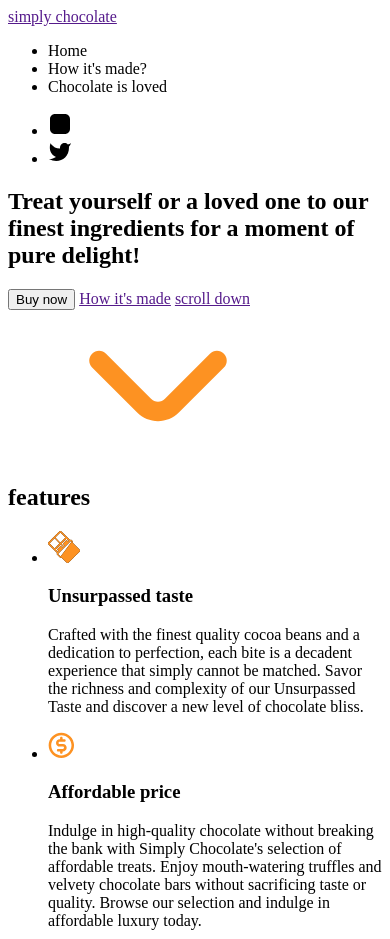
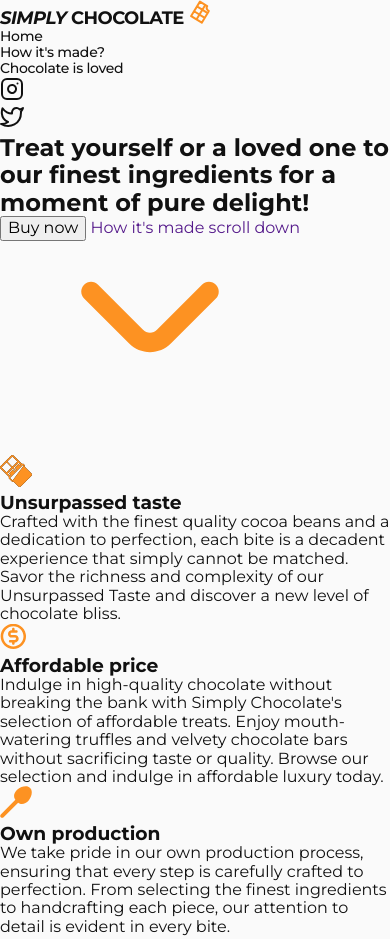
Before and after one commit to EvgenVls/simply_chocolate, a plain HTML site: page index.html in a window 390 px wide. Shown: the top 939 px of the page. Drawn offline with nearby package versions, Linux system fonts and the light colour scheme.

Commit message:
fonts modern-normalize common_styles styles_for_mobile-header

```diff
--- a/css/styles.css
+++ b/css/styles.css
@@ -0,0 +1,87 @@
+/* ============ COMMON STYLES ============ */
+h1,
+h2,
+h3,
+h4,
+h5,
+h6,
+p {
+    margin-top: 0;
+    margin-bottom: 0;
+}
+
+ul,
+ol {
+    margin-top: 0;
+    margin-bottom: 0;
+    padding-left: 0;
+}
+
+img {
+    display: block;
+}
+
+button {
+    cursor: pointer;
+}
+
+body {
+    font-family: 'Montserrat', sans-serif;
+    color: #111111;
+    background: #FAFAFA;
+}
+
+.list {
+    list-style-type: none;
+}
+
+.link {
+    text-decoration: none;
+}
+
+.visually-hidden {
+    position: absolute;
+    width: 1px;
+    height: 1px;
+    margin: -1px;
+    border: 0;
+    padding: 0;
+
+    white-space: nowrap;
+    clip-path: inset(100%);
+    clip: rect(0 0 0 0);
+    overflow: hidden;
+}
+
+.section {
+    padding: 0 0 60px;
+}
+/* ============ /COMMON STYLES ============ */
+
+/* ============ MOBILE HEADER STYLES ============ */
+.logotype {
+    font-size: 18px;
+    font-weight: 700;
+    line-height: 1.11;
+    letter-spacing: -0.03em;
+    text-transform: uppercase;
+    color: #111111;
+}
+
+.logotype-accent {
+    font-style: italic;
+}
+
+.menu-list-item {
+    font-size: 14px;
+    font-weight: 500;
+    line-height: 1.14;
+    letter-spacing: -0.02em;
+    color: #111111;
+}
+
+.social-icon {
+    fill: transparent;
+    stroke: #111111;
+}
+/* ============ /MOBILE HEADER STYLES ============ */
--- a/index.html
+++ b/index.html
@@ -4,57 +4,74 @@
     <meta charset="UTF-8">
     <meta name="viewport" content="width=device-width, initial-scale=1.0">
     <title>Simply Chocolate</title>
+    <link rel="preconnect" href="https://fonts.googleapis.com">
+    <link rel="preconnect" href="https://fonts.gstatic.com" crossorigin>
+    <link href="https://fonts.googleapis.com/css2?family=Montserrat:ital,wght@0,400;0,500;0,600;0,700;1,700&display=swap"
+        rel="stylesheet">
+    <link rel="stylesheet" href="https://cdnjs.cloudflare.com/ajax/libs/modern-normalize/2.0.0/modern-normalize.min.css">
+    <link rel="stylesheet" href="./css/styles.css">
 </head>
 <body>
     <header>
-        <a class="logotype" href="">simply chocolate</a>
+        <div class="container">
+            <a class="logotype link" href=""><span class="logotype-accent">simply</span> chocolate
+                <svg class="logotype-icon" width="24" height="24">
+                    <use href="./images/icons.svg#icon-logotype"></use>
+                </svg>
+            </a>
             <nav class="menu">
-            <ul class="menu-list">
+                <ul class="menu-list list">
                     <li class="menu-list-item">Home</li>
-                <li class="menu-list-item">How it&apos;s made?</li>
+                    <li class="menu-list-item">How it&apos;s made&quest;</li>
                     <li class="menu-list-item">Chocolate is loved</li>
                 </ul>
             </nav>
-        <ul class="social-list">
+            <ul class="social-list list">
                 <li class="social-list-item">
-                <a class="social-link" href="">
+                    <a class="social-link link" href="">
                         <svg class="social-icon" width="24" height="24">
                             <use href="./images/icons.svg#icon-instagram"></use>
                         </svg>
                     </a>
                 </li>
                 <li class="social-list-item">
-                <a class="social-link" href="">
+                    <a class="social-link link" href="">
                         <svg class="social-icon" width="24" height="24">
                             <use href="./images/icons.svg#icon-twitter"></use>
                         </svg>
                     </a>
                 </li>
             </ul>
+        </div>
     </header>
     <main>
-        <section class="hero">
+        <section class="hero section">
+            <div class="container">
                 <h1 class="hero-title">Treat yourself or a loved one to
                     our finest ingredients for a moment
-            of pure delight!</h1>
+                    of pure delight&excl;</h1>
                 <button type="button">Buy now</button>
-            <a class="hero-link" href="">How it&apos;s made</a>
-            <a class="hero-scroll" href="">scroll down
+                <a class="hero-link link" href="">How it&apos;s made</a>
+                <a class="hero-scroll link" href="">scroll down
                     <svg class="skroll-icon">
                         <use href="./images/icons.svg#icon-scroll"></use>
                     </svg>
                 </a>
+            </div>
         </section>
-        <section class="features">
-            <h2>features</h2>
-            <ul class="features-list">
+        <section class="features section">
+            <div class="container">
+                <h2 class="visually-hidden">features</h2>
+                <ul class="features-list list">
                     <li class="features-list-item">
                         <svg class="features-icon" width="32" height="32">
                             <use href="./images/icons.svg#icon-taste"></use>
                         </svg>
                         <h3 class="features-list-item-title">Unsurpassed taste</h3>
-                    <p class="features-list-item-text">Crafted with the finest quality cocoa beans and a dedication to perfection, each bite is a decadent experience that
-                    simply cannot be matched. Savor the richness and complexity of our Unsurpassed Taste and discover a new level of
+                        <p class="features-list-item-text">Crafted with the finest quality cocoa beans and a dedication to perfection,
+                            each bite is a decadent experience that
+                            simply cannot be matched. Savor the richness and complexity of our Unsurpassed Taste and discover a new
+                            level of
                             chocolate bliss.</p>
                     </li>
                     <li class="features-list-item">
@@ -62,8 +79,10 @@
                             <use href="./images/icons.svg#icon-price"></use>
                         </svg>
                         <h3 class="features-list-item-title">Affordable price</h3>
-                    <p class="features-list-item-text">Indulge in high-quality chocolate without breaking the bank with Simply Chocolate's selection of affordable treats.
-                    Enjoy mouth-watering truffles and velvety chocolate bars without sacrificing taste or quality. Browse our selection and
+                        <p class="features-list-item-text">Indulge in high-quality chocolate without breaking the bank with Simply
+                            Chocolate's selection of affordable treats.
+                            Enjoy mouth-watering truffles and velvety chocolate bars without sacrificing taste or quality. Browse our
+                            selection and
                             indulge in affordable luxury today.</p>
                     </li>
                     <li class="features-list-item">
@@ -71,17 +90,21 @@
                             <use href="./images/icons.svg#icon-spoon"></use>
                         </svg>
                         <h3 class="features-list-item-title">Own production</h3>
-                    <p class="features-list-item-text">We take pride in our own production process, ensuring that every step is carefully crafted to perfection. From selecting
+                        <p class="features-list-item-text">We take pride in our own production process, ensuring that every step is
+                            carefully crafted to perfection. From selecting
                             the finest ingredients to handcrafting each piece, our attention to detail is evident in every bite.</p>
                     </li>
                 </ul>
+            </div>
         </section>
-        <section class="ingredients">
+        <section class="ingredients section">
+            <div class="container">
                 <h2 class="ingredients-title">it all adds up to one exceptional taste sensation</h2>
-            <p class="ingredients-text">At Simply Chocolate, we believe that the secret to exceptional chocolate is in the details. From the sourcing of the
+                <p class="ingredients-text">At Simply Chocolate, we believe that the secret to exceptional chocolate is in the details.
+                    From the sourcing of the
                     finest ingredients to the careful crafting of each individual piece, every step of our process adds up to one
                     exceptional taste sensation.</p>
-            <ul class="ingredients-list">
+                <ul class="ingredients-list list">
                     <li class="ingredients-list-item">
                         <img src="./images/milk-white-chocolate.jpg" alt="milk chocolate">
                         <p class="ingredients-list-item-text">milk chocolate</p>
@@ -99,71 +122,83 @@
                         <p class="ingredients-list-item-text">semi - sweet chocolate</p>
                     </li>
                 </ul>
+            </div>
         </section>
-        <section class="making">
-            <h2 class="making-title">how it's made</h2>
+        <section class="making section">
+            <div class="container">
+                <h2 class="making-title">how it&apos;s made&quest;</h2>
                 <img src="./images/hot-chocolate.jpg" alt="making chocolate">
                 <h3 class="making-list-title">Try our chocolates today and discover the perfect balance of flavor</h3>
                 <ul class="making-list">
                     <li class="making-list-item">
-                    <p class="making-list-item-text">Heat the milk in a saucepan without bringing it to a boil. Add sugar and cocoa powder.</p>
+                        <p class="making-list-item-text">Heat the milk in a saucepan without bringing it to a boil. Add sugar and cocoa
+                            powder.</p>
                     </li>
                     <li class="making-list-item">
                         <p class="making-list-item-text">At the same time, prepare a water bath. Melt the butter on it.</p>
                     </li>
                     <li class="making-list-item">
-                    <p class="making-list-item-text">"Mix" the milk mixture and already liquid butter. Mix thoroughly with a silicone spatula so that the mass becomes
+                        <p class="making-list-item-text">"Mix" the milk mixture and already liquid butter. Mix thoroughly with a
+                            silicone spatula so that the mass becomes
                             uniform and silky.</p>
                     </li>
                     <li class="making-list-item">
                         <p class="making-list-item-text">Heat the mixture over low heat, letting it barely boil.</p>
                     </li>
                     <li class="making-list-item">
-                    <p class="making-list-item-text">Pour the chocolate into special containers (can be replaced with ice molds). Allow to cool and harden.</p>
+                        <p class="making-list-item-text">Pour the chocolate into special containers (can be replaced with ice molds).
+                            Allow to cool and harden.</p>
                     </li>
                 </ul>
+            </div>
         </section>
-        <section class="reviews">
+        <section class="reviews section">
+            <div class="container">
                 <h2 class="reviews-title">chocolate is loved</h2>
-            <ul class="reviews-list">
+                <ul class="reviews-list list">
                     <li class="reviews-item">
                         <img src="./images/victoria_dobrzhanska.jpg" alt="victoria dobrzhanska">
                         <h3 class="reviews-list-item-title">Victoria Dobrzhanska</h3>
-                    <p class="reviews-list-item-text">I love this chocolate bar. Perfect combination of light crispy wafer, covered in a thin layer chocolate.</p>
+                        <p class="reviews-list-item-text">I love this chocolate bar. Perfect combination of light crispy wafer, covered
+                            in a thin layer chocolate.</p>
                     </li>
                     <li class="reviews-item">
                         <img src="./images/nazar_babenko.jpg" alt="nazar babenko">
                         <h3 class="reviews-list-item-title">Nazar Babenko</h3>
-                    <p class="reviews-list-item-text">This chocolate confection is a delight! A delight! The wafer is light and crisp, the hazelnut cream is smooth, and the
+                        <p class="reviews-list-item-text">This chocolate confection is a delight! A delight! The wafer is light and
+                            crisp, the hazelnut cream is smooth, and the
                             chocolate is good.</p>
                     </li>
                     <li class="reviews-item">
                         <img src="./images/olena_kampusch.jpg" alt="olena kampusch">
                         <h3 class="reviews-list-item-title">Olena Kampusch</h3>
-                    <p class="reviews-list-item-text">Chocolate is a family favourite treat. Love the delicious smooth chocolate and the creaminess inside. The wafer is soft
+                        <p class="reviews-list-item-text">Chocolate is a family favourite treat. Love the delicious smooth chocolate and
+                            the creaminess inside. The wafer is soft
                             but crunchy.</p>
                     </li>
                 </ul>
                 <button type="button">Leave a review</button>
+            </div>
         </section>
     </main>
     <footer>
+        <div class="container">
             <h2 class="footer-title">Chocolate a delicious cure for a bad day</h2>
             <p class="contacts">Contact us</p>
             <address>
-            <ul class="address-list">
+                <ul class="address-list list">
                     <li class="address-list-item">
-                    <a class="address-link" href="tel:+380684439426">+380 (68) 443-94-26</a>
+                        <a class="address-link link" href="tel:+380684439426">+380 (68) 443-94-26</a>
                     </li>
                     <li class="address-list-item">
-                    <a class="address-link" href="mailto:simplychoc@gmail.com">simplychoc@gmail.com</a>
+                        <a class="address-link link" href="mailto:simplychoc@gmail.com">simplychoc@gmail.com</a>
                     </li>
                 </ul>
             </address>
-        <ul class="footer-menu">
-            <li class="footer-menu-item"><a class="footer-menu-link" href=""></a>Home</li>
-            <li class="footer-menu-item"><a class="footer-menu-link" href=""></a>How it&apos;s made?</li>
-            <li class="footer-menu-item"><a class="footer-menu-link" href=""></a>Chocolate is loved</li>
+            <ul class="footer-menu list">
+                <li class="footer-menu-item"><a class="footer-menu-link link" href=""></a>Home</li>
+                <li class="footer-menu-item"><a class="footer-menu-link link" href=""></a>How it&apos;s made&quest;</li>
+                <li class="footer-menu-item"><a class="footer-menu-link link" href=""></a>Chocolate is loved</li>
             </ul>
             <form class="subscribe-form">
                 <lable class="subscribe-lable">
@@ -171,6 +206,7 @@
                 </lable>
                 <button class="subscribe-btn" type="submit">Subscribe</button>
             </form>
+        </div>
     </footer>
 </body>
 </html>
```
Lines whose indentation alone changed are shown as unchanged.
